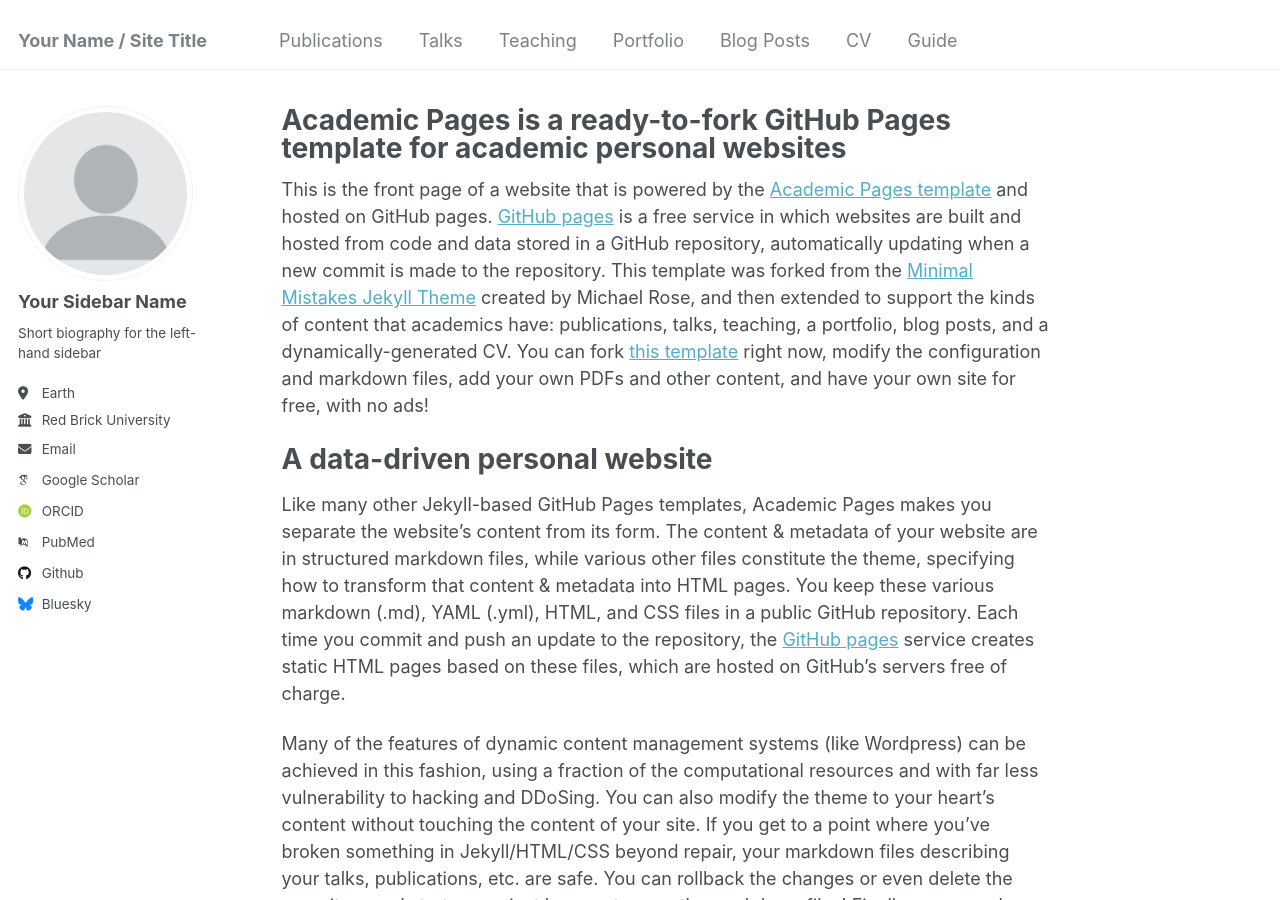
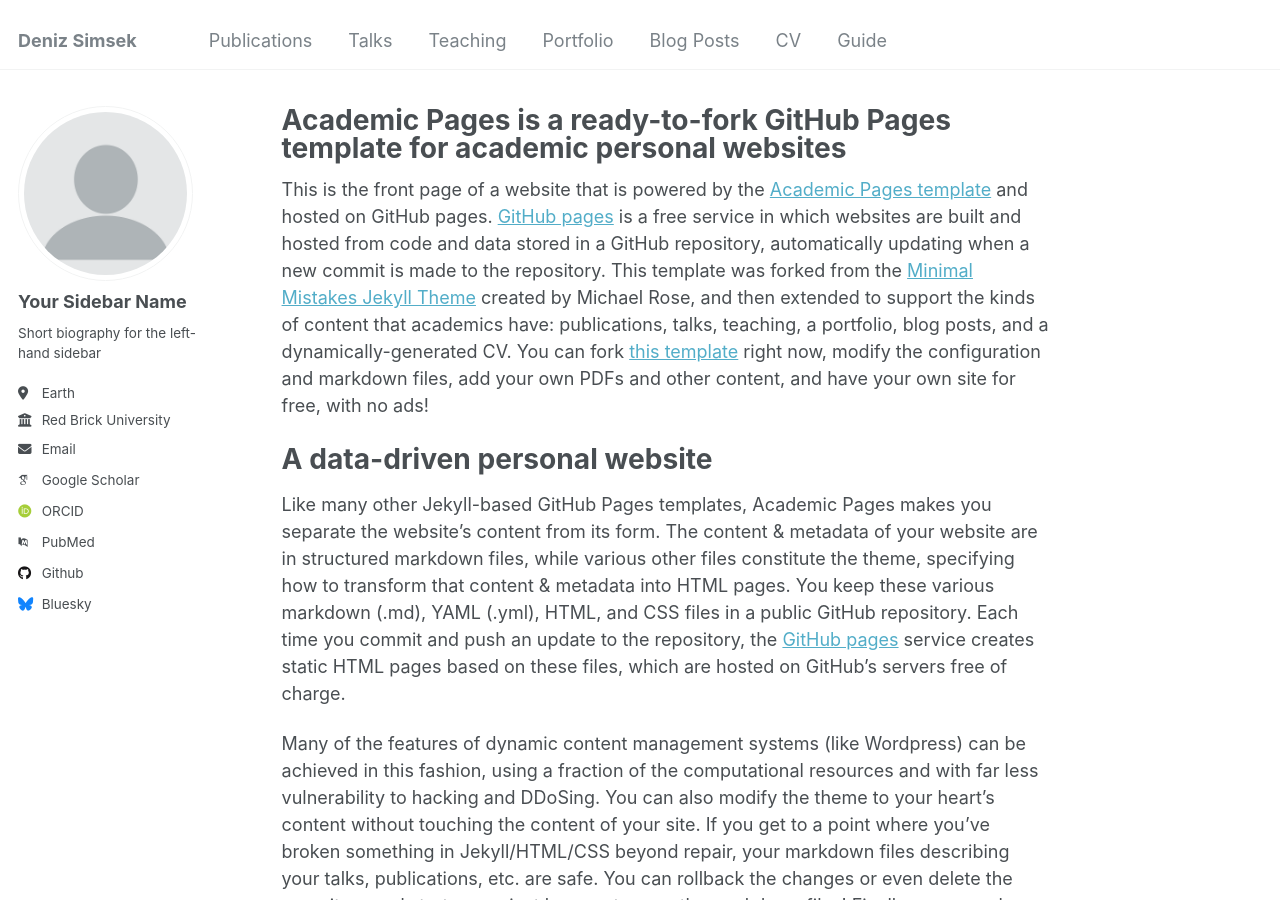
Before and after one commit to deniz-simsek/deniz-simsek, a Jekyll site: the page built from _pages/about.md, in a window 1280 px wide and 900 px high. Built offline with Jekyll 4.4.1, drawn with Linux system fonts in a browser that asks for light colours; some web fonts are replaced.

Commit message:
Update _config.yml

```diff
--- a/_config.yml
+++ b/_config.yml
@@ -8,13 +8,13 @@
 
 # Basic Site Settings
 locale                   : "en-US"
-title                    : "Your Name / Site Title"
+title                    : "Deniz Simsek"
 title_separator          : "-"
 name                     : &name "Your Name"
 description              : &description "personal description"
 url                      : https://academicpages.github.io # the base hostname & protocol for your site e.g. "https://mmistakes.github.io"
 baseurl                  : "" # the subpath of your site, e.g. "/blog"
-repository               : "academicpages/academicpages.github.io"
+repository               : "deniz-simsek/deniz-simsek.github.io"
 
 # Site Author - The following control what appear as part of the author content on the side bar.
 #               If a field is blank the icon and link will not appear, otherwise it will be shown.
```
